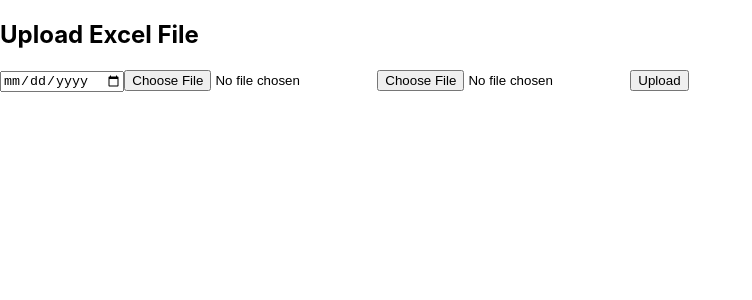
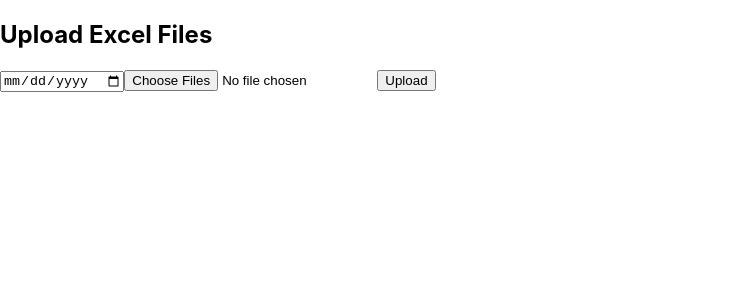
Before and after one commit to MavenarkAdvisor/frontend, a React (Create React App) app: page / in a window 1280 px wide. Shown: the top 300 px of the page, without its empty margins (0-752 px from the left). Built offline with nearby package versions, Linux system fonts and the light colour scheme.

Commit message:
removing unwanted code

```diff
--- a/src/App.js
+++ b/src/App.js
@@ -16,35 +16,30 @@ import { useState } from "react";
 import axios from "axios";
 
 const App = () => {
-  const [file1, setFile1] = useState(null);
-  const [file2, setFile2] = useState(null);
-  // const [file3, setFile3] = useState(null);
+  const [files, setFiles] = useState([]); // Array to hold both files
+  const [settlementDate, setSettlementDate] = useState(null);
   const [data, setData] = useState(null);
-  const [settlementDate, setsettlementDate] = useState(null);
   const [error, setError] = useState("");
 
-  // const [columns, setcolumns] = useState([]);
-  // const [columns1, setcolumns1] = useState([]);
-
-  const handleFile1Change = (e) => {
-    setFile1(e.target.files[0]);
+  const handleFileChange = (event) => {
+    setFiles([...files, event.target.files[0]]); // Add selected file to array
   };
 
-  const handleFile2Change = (e) => {
-    setFile2(e.target.files[0]);
-  };
+  const handleSubmit = async (event) => {
+    event.preventDefault();
 
-  const handleSubmit = async (e) => {
-    e.preventDefault();
+    if (!files.length) {
+      setError("Please select at least one file.");
+      return;
+    }
 
     const formData = new FormData();
-    formData.append("file1", file1);
-    formData.append("file2", file2);
     formData.append("settlement_date", settlementDate);
+    files.forEach((file) => formData.append("files", file)); // Add multiple files
 
     try {
       const response = await axios.post(
-        "http://gplank-test-eb-frontend.ap-south-1.elasticbeanstalk.com/subsecinfo",
+        `http://gplank-test-eb-backend.ap-south-1.elasticbeanstalk.com:8080/subsecinfo`,
         formData,
         {
           headers: {
@@ -70,16 +65,15 @@ const App = () => {
 
   return (
     <div>
-      <h2>Upload Excel File</h2>
+      <h2>Upload Excel Files</h2>
       <form onSubmit={handleSubmit}>
         <input
           type="date"
           name=""
           id=""
-          onChange={(e) => setsettlementDate(e.target.value)}
+          onChange={(e) => setSettlementDate(e.target.value)}
         />
-        <input type="file" onChange={handleFile1Change} accept=".xlsx, .xls" />
-        <input type="file" onChange={handleFile2Change} accept=".xlsx, .xls" />
+        <input type="file" onChange={handleFileChange} accept=".xlsx, .xls" multiple />
         <button type="submit">Upload</button>
       </form>
       {error && <p style={{ color: "red" }}>{error}</p>}
@@ -88,6 +82,88 @@ const App = () => {
 };
 
 export default App;
+
+
+
+
+
+
+// import { useState } from "react";
+// import axios from "axios";
+
+// const App = () => {
+//   const [file1, setFile1] = useState(null);
+//   const [file2, setFile2] = useState(null);
+//   // const [file3, setFile3] = useState(null);
+//   const [data, setData] = useState(null);
+//   const [settlementDate, setsettlementDate] = useState(null);
+//   const [error, setError] = useState("");
+
+//   // const [columns, setcolumns] = useState([]);
+//   // const [columns1, setcolumns1] = useState([]);
+
+//   const handleFile1Change = (e) => {
+//     setFile1(e.target.files[0]);
+//   };
+
+//   const handleFile2Change = (e) => {
+//     setFile2(e.target.files[0]);
+//   };
+
+//   const handleSubmit = async (e) => {
+//     e.preventDefault();
+
+//     const formData = new FormData();
+//     formData.append("file1", file1);
+//     formData.append("file2", file2);
+//     formData.append("settlement_date", settlementDate);
+
+//     try {
+//       const response = await axios.post(
+//         "http://gplank-test-eb-frontend.ap-south-1.elasticbeanstalk.com/subsecinfo",
+//         formData,
+//         {
+//           headers: {
+//             "Content-Type": "multipart/form-data",
+//           },
+//           responseType: "blob",
+//         }
+//       );
+
+//       const url = window.URL.createObjectURL(new Blob([response.data]));
+//       const link = document.createElement("a");
+//       link.href = url;
+//       link.setAttribute("download", "output.xlsx");
+//       document.body.appendChild(link);
+//       link.click();
+
+//       setData(response.data);
+//       setError("");
+//     } catch (err) {
+//       setError("Failed to upload file.");
+//     }
+//   };
+
+//   return (
+//     <div>
+//       <h2>Upload Excel File</h2>
+//       <form onSubmit={handleSubmit}>
+//         <input
+//           type="date"
+//           name=""
+//           id=""
+//           onChange={(e) => setsettlementDate(e.target.value)}
+//         />
+//         <input type="file" onChange={handleFile1Change} accept=".xlsx, .xls" />
+//         <input type="file" onChange={handleFile2Change} accept=".xlsx, .xls" />
+//         <button type="submit">Upload</button>
+//       </form>
+//       {error && <p style={{ color: "red" }}>{error}</p>}
+//     </div>
+//   );
+// };
+
+// export default App;
 
 
 
```
